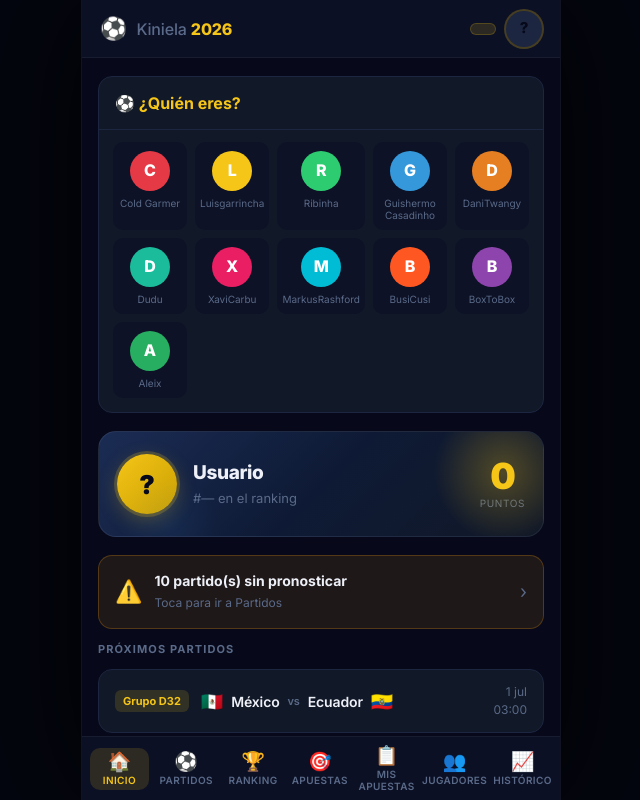
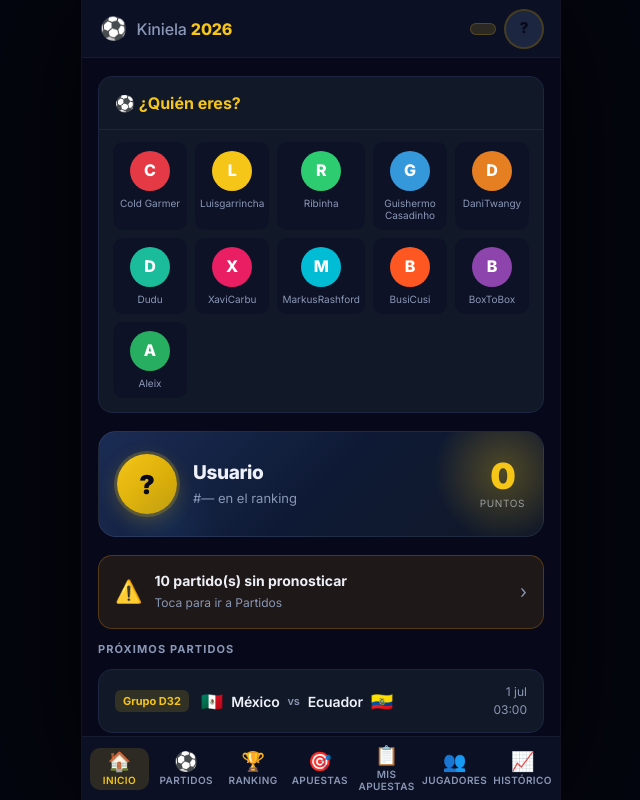
Before and after one commit to guillegarmendia/kiniela_2026, a plain HTML site: page index.html in a window 1280 px wide. Shown: the whole page, without its empty margins (319-959 px from the left). Drawn offline with nearby package versions, Linux system fonts and the light colour scheme; no server answers.

Commit message:
fix: change players colours

```diff
--- a/style.css
+++ b/style.css
@@ -15,7 +15,7 @@
   --accent-glow: rgba(245,197,24,0.28);
   --accent2:   #e63946;
   --text:      #eef0f8;
-  --text-muted: #5a6a88;
+  --text-muted: #8a97b4;
   --border:    #1c2640;
   --border-hi: #253453;
   --success:   #00d68f;
```
